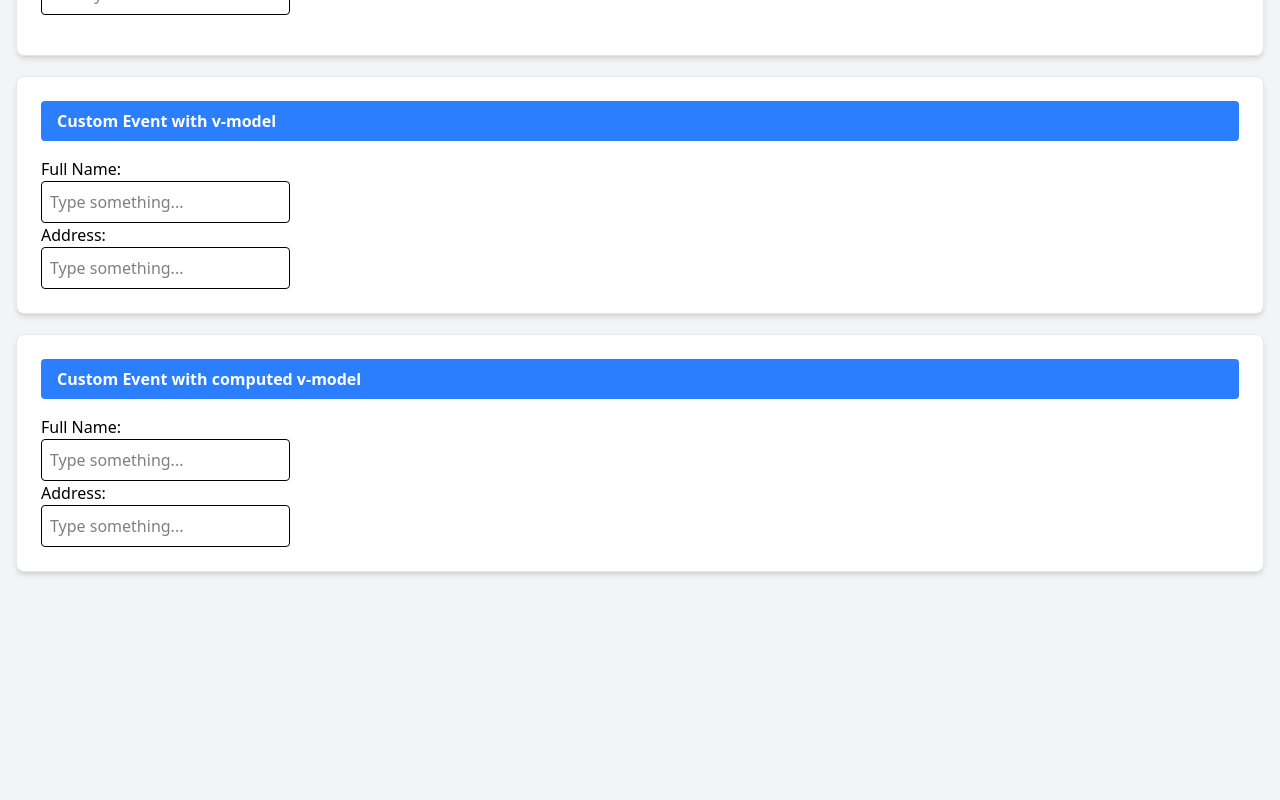
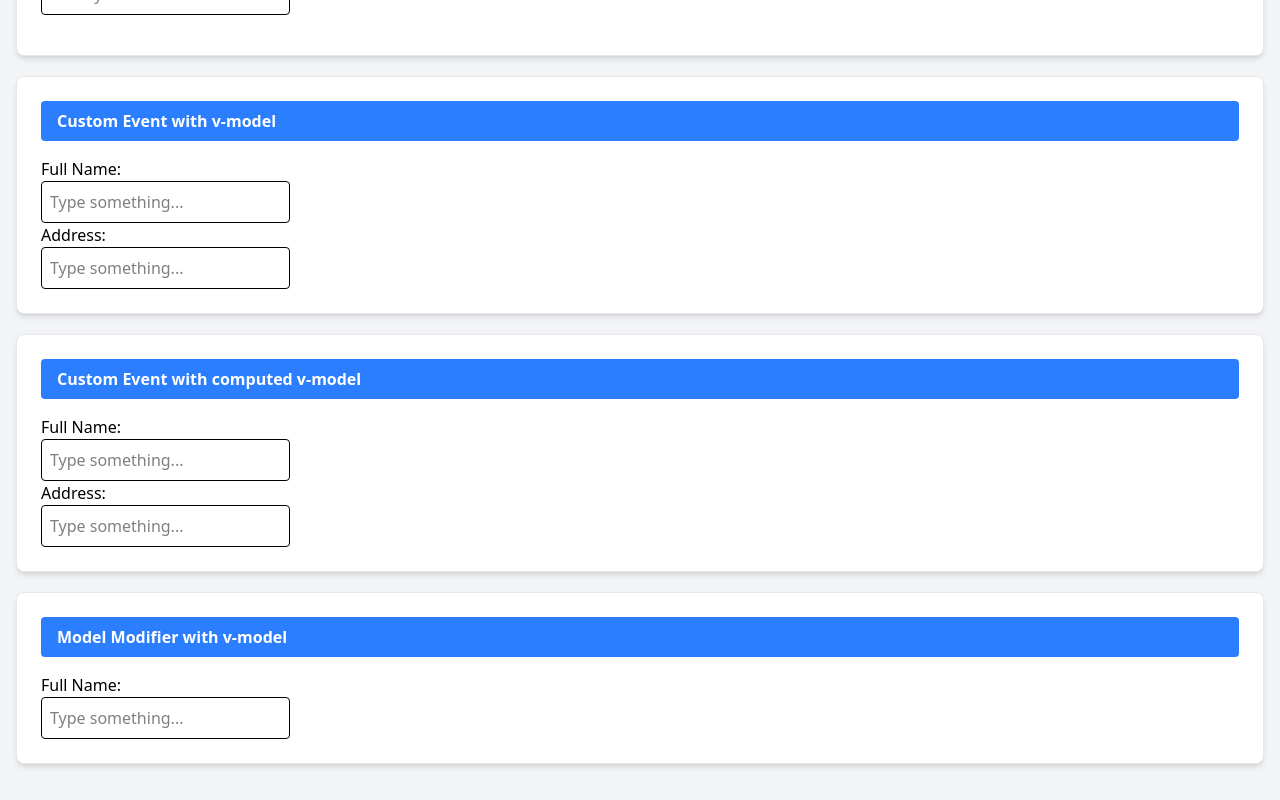
Before and after one commit to shahnewazz/vue-practice, a Vue app: page / in a window 1280 px wide. Shown: the part 520-1320 px from the top of the page. Before the commit the page ends 1128 px from the top, so only its background shows below. Built offline with nearby package versions, Linux system fonts and the light colour scheme.

Commit message:
added changes

```diff
--- a/src/App.vue
+++ b/src/App.vue
@@ -1,11 +1,12 @@
 <script setup>
-import { ref } from 'vue';
+import { capitalize, ref } from 'vue';
 import ChildComponent from './components/ChildComponent.vue';
 import Count from './components/Count.vue';
 import CountWithArg from './components/CountWithArg.vue';
 import EventValidation from './components/EventValidation.vue';
 import Input from './components/Input.vue';
 import InputWithComputed from './components/InputWithComputed.vue';
+import ModelModifier from './components/ModelModifier.vue';
 
 function showChildEvent(message) {
   alert(message);
@@ -71,6 +72,11 @@ const address = ref('');
       <p>Address: {{ address }}</p>
       <InputWithComputed v-model="address" />
     </div>
+    <div class="topic-box">
+      <h2 class="topic-header">Model Modifier with v-model</h2>
+      <p>Full Name: {{ fullName }}</p>
+      <ModelModifier v-model.capitalize="fullName" />
+    </div>
   </div>
 </template>
 
--- /dev/null
+++ b/src/components/ModelModifier.vue
@@ -0,0 +1,39 @@
+<script setup>
+import { computed } from 'vue';
+
+const props = defineProps({
+    modelValue: {
+        type: String,
+        default: ''
+    },
+    modelModifiers: {
+        default: () => ({})
+    }
+})
+
+const emit = defineEmits(['update:modelValue']);
+
+const testValue = computed({
+    get() {
+        return props.modelValue;
+    },
+    set(val) {
+        let modifiedValue = val.toUpperCase();
+
+        emit('update:modelValue', modifiedValue);
+    }
+})
+
+</script>
+
+<template>
+  <input
+        class="border p-2 rounded"
+        placeholder="Type something..."
+        v-model="testValue"
+    />
+</template>
+
+<style scoped>
+
+</style>
```
